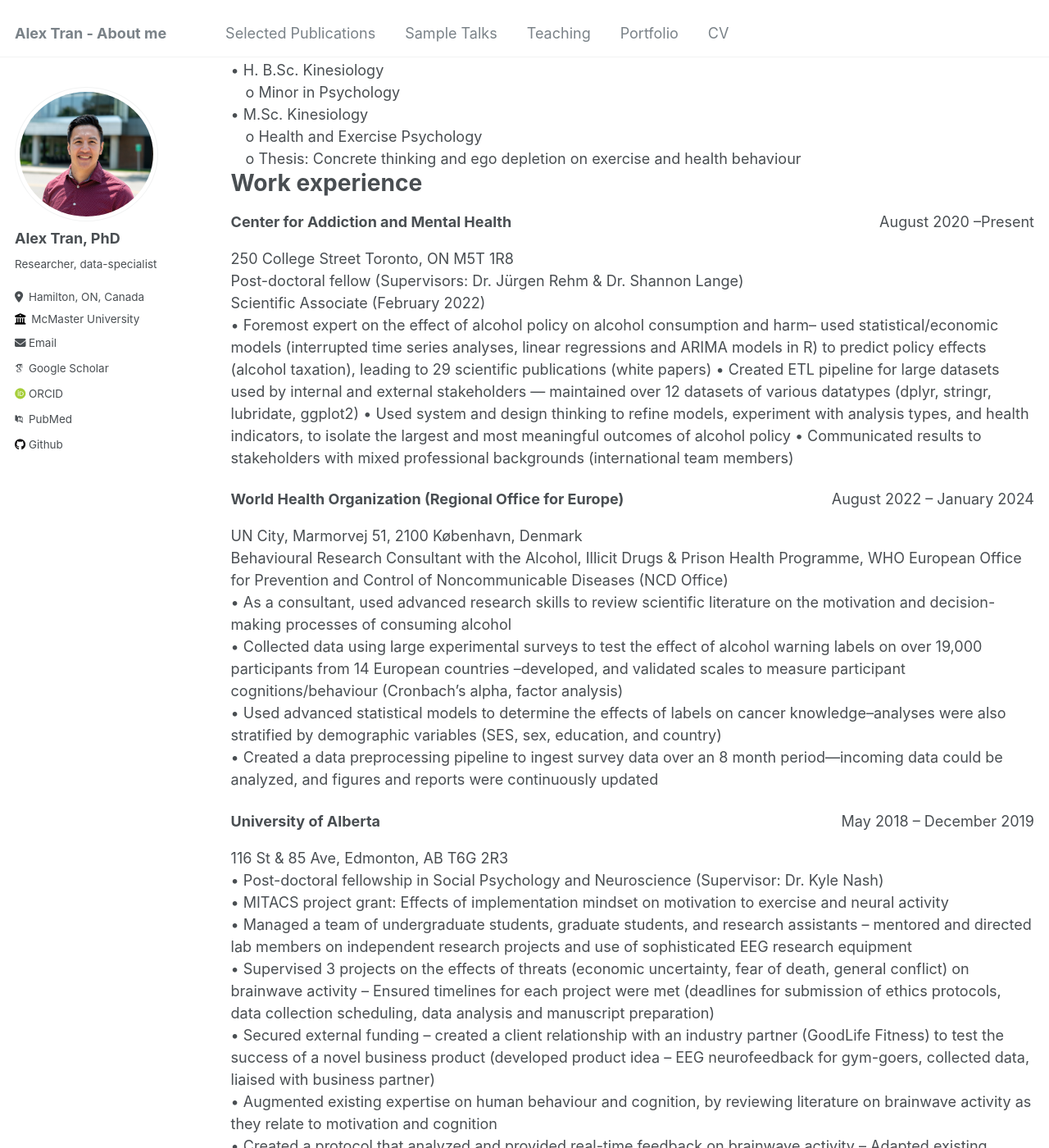
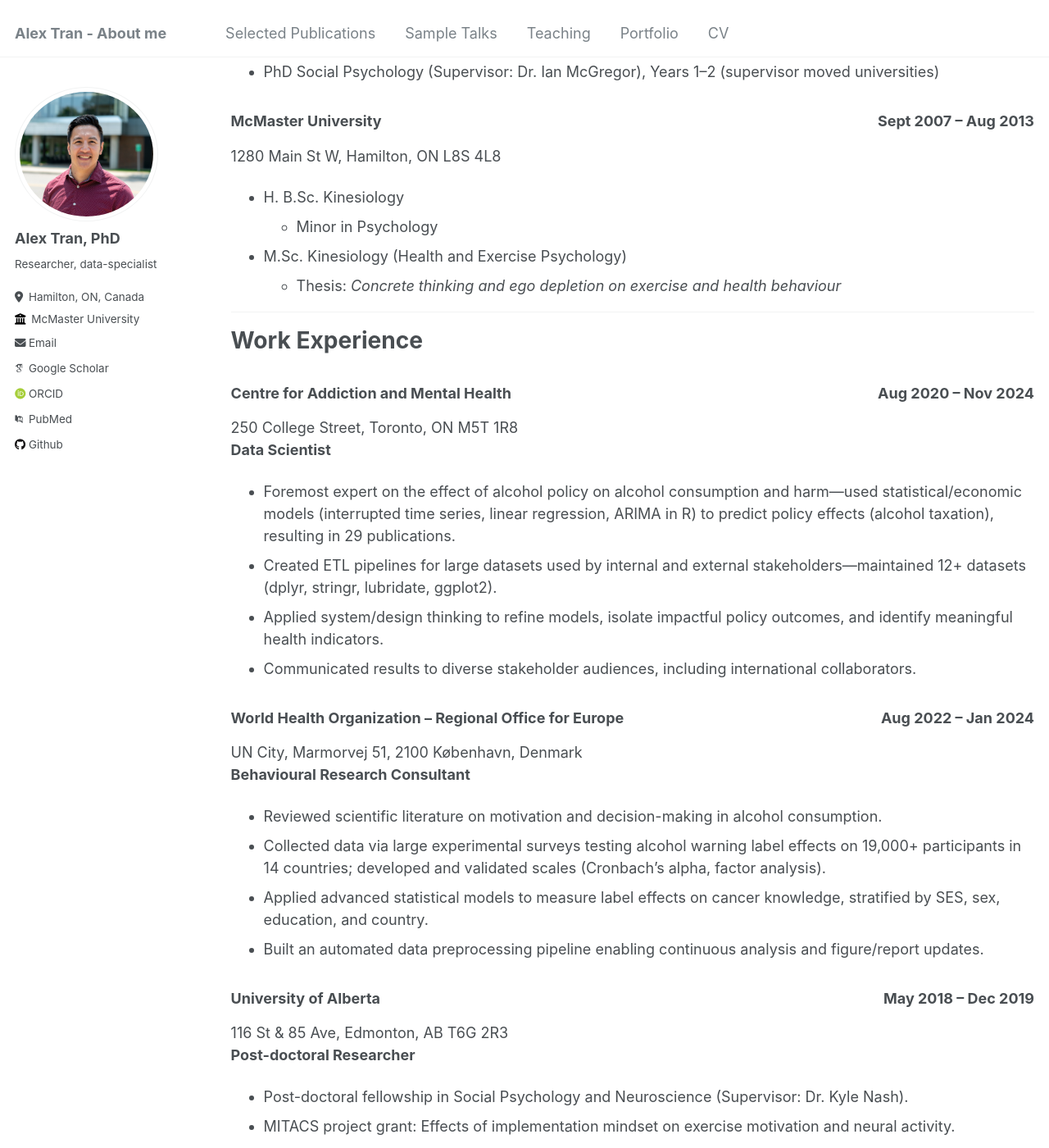
Before and after one commit to 9trana/academic_site, a Jekyll site: the page built from _pages/cv.md, in a window 1280 px wide and 1400 px high, scrolled down 450 px. Shown: the whole window at 82% size. Built offline with Jekyll 4.4.1, drawn with Linux system fonts in a browser that asks for light colours; some web fonts are replaced; some of the changed text lies outside the part shown.

Commit message:
Update cv.md

```diff
--- a/_pages/cv.md
+++ b/_pages/cv.md
@@ -9,205 +9,119 @@
 
 {% include base_path %}
 
-Education
-======
-<!-- University of Waterloo -->
-<div style="display: flex; justify-content: space-between; margin-bottom: 8px;">
-    <strong>University of Waterloo</strong>
-    <span>September 2015 – July 2018</span>
-</div>
-<p style="margin: 0;">
-    200 University Ave W, Waterloo, ON N2L 3G1<br/>
-    • PhD Social Psychology (Dr. Ian McGregor): Years 3-5 <br/>
-    • Thesis: Concrete (vs. abstract) thinking on approach motivation and behavioural persistence in behaviourally inhibited individuals
-</p>
+# Education
 
-<!-- York University -->
-<div style="display: flex; justify-content: space-between; margin-top: 16px; margin-bottom: 8px;">
-    <strong>York University</strong>
-    <span>September 2013 – August 2015</span>
-</div>
-<p style="margin: 0;">
-    4700 Keele St, Toronto, ON M3J 1P3<br/>
-    • PhD Social Psychology (Dr. Ian McGregor): Years 1-2 (supervisor moved universities)
-</p>
+### University of Waterloo <span style="float:right;">Sept 2015 – Jul 2018</span>
+200 University Ave W, Waterloo, ON N2L 3G1
+- PhD Social Psychology (Supervisor: Dr. Ian McGregor), Years 3–5
+- Thesis: *Concrete (vs. abstract) thinking on approach motivation and behavioural persistence in behaviourally inhibited individuals*
 
-<!-- McMaster University -->
-<div style="display: flex; justify-content: space-between; margin-top: 16px; margin-bottom: 8px;">
-    <strong>McMaster University</strong>
-    <span>September 2007 – August 2013</span>
-</div>
-<p style="margin: 0;">
-    1280 Main St W, Hamilton, ON L8S 4L8<br/>
-    • H. B.Sc. Kinesiology<br/>
-    &emsp;o Minor in Psychology<br/>
-    • M.Sc. Kinesiology<br/>
-    &emsp;o Health and Exercise Psychology<br/>
-    &emsp;o Thesis: Concrete thinking and ego depletion on exercise and health behaviour
-</p>
+### York University <span style="float:right;">Sept 2013 – Aug 2015</span>
+4700 Keele St, Toronto, ON M3J 1P3
+- PhD Social Psychology (Supervisor: Dr. Ian McGregor), Years 1–2 (supervisor moved universities)
 
+### McMaster University <span style="float:right;">Sept 2007 – Aug 2013</span>
+1280 Main St W, Hamilton, ON L8S 4L8
+- H. B.Sc. Kinesiology
+  - Minor in Psychology
+- M.Sc. Kinesiology (Health and Exercise Psychology)
+  - Thesis: *Concrete thinking and ego depletion on exercise and health behaviour*
 
-Work experience
-======
+---
 
-<!-- CAMH-->
-<div style="display: flex; justify-content: space-between; margin-top: 16px; margin-bottom: 8px;">
-    <strong>Center for Addiction and Mental Health</strong>
-    <span>August 2020 –Present</span>
-</div>
-250 College Street Toronto, ON M5T 1R8<br/>
-Post-doctoral fellow (Supervisors: Dr. Jürgen Rehm & Dr. Shannon Lange)<br/>
-Scientific Associate (February 2022)<br/>
-•	Foremost expert on the effect of alcohol policy on alcohol consumption and harm– used statistical/economic models (interrupted time series analyses, linear regressions and ARIMA models in R) to predict policy effects (alcohol taxation), leading to 29 scientific publications (white papers)
-•	Created ETL pipeline for large datasets used by internal and external stakeholders — maintained over 12 datasets of various datatypes (dplyr, stringr, lubridate, ggplot2)
-•	Used system and design thinking to refine models, experiment with analysis types, and health indicators, to isolate the largest and most meaningful outcomes of alcohol policy
-•	Communicated results to stakeholders with mixed professional backgrounds (international team members)
+# Work Experience
 
+### Centre for Addiction and Mental Health <span style="float:right;">Aug 2020 – Nov 2024</span>
+250 College Street, Toronto, ON M5T 1R8
+**Data Scientist**
+- Foremost expert on the effect of alcohol policy on alcohol consumption and harm—used statistical/economic models (interrupted time series, linear regression, ARIMA in R) to predict policy effects (alcohol taxation), resulting in 29 publications.
+- Created ETL pipelines for large datasets used by internal and external stakeholders—maintained 12+ datasets (dplyr, stringr, lubridate, ggplot2).
+- Applied system/design thinking to refine models, isolate impactful policy outcomes, and identify meaningful health indicators.
+- Communicated results to diverse stakeholder audiences, including international collaborators.
 
-<!-- WHO-->
-<div style="display: flex; justify-content: space-between; margin-top: 16px; margin-bottom: 8px;">
-    <strong>World Health Organization (Regional Office for Europe)</strong>
-    <span>August 2022 – January 2024</span>
-</div>
-UN City, Marmorvej 51, 2100 København, Denmark<br/>
-Behavioural Research Consultant with the Alcohol, Illicit Drugs & Prison Health Programme, WHO European Office for Prevention and Control of Noncommunicable Diseases (NCD Office)<br/>
-•	As a consultant, used advanced research skills to review scientific literature on the motivation and decision-making processes of consuming alcohol <br/>
-•	Collected data using large experimental surveys to test the effect of alcohol warning labels on over 19,000 participants from 14 European countries –developed, and validated scales to measure participant cognitions/behaviour (Cronbach’s alpha, factor analysis)<br/>
-•	Used advanced statistical models to determine the effects of labels on cancer knowledge–analyses were also stratified by demographic variables (SES, sex, education, and country)<br/>
-•	Created a data preprocessing pipeline to ingest survey data over an 8 month period—incoming data could be analyzed, and figures and reports were continuously updated<br/>
+### World Health Organization – Regional Office for Europe <span style="float:right;">Aug 2022 – Jan 2024</span>
+UN City, Marmorvej 51, 2100 København, Denmark
+**Behavioural Research Consultant**
+- Reviewed scientific literature on motivation and decision-making in alcohol consumption.
+- Collected data via large experimental surveys testing alcohol warning label effects on 19,000+ participants in 14 countries; developed and validated scales (Cronbach’s alpha, factor analysis).
+- Applied advanced statistical models to measure label effects on cancer knowledge, stratified by SES, sex, education, and country.
+- Built an automated data preprocessing pipeline enabling continuous analysis and figure/report updates.
 
-<!-- U of A-->
-<div style="display: flex; justify-content: space-between; margin-top: 16px; margin-bottom: 8px;">
-    <strong>University of Alberta</strong>
-    <span>May 2018 – December 2019</span>
-</div>
-116 St & 85 Ave, Edmonton, AB T6G 2R3<br/>
-•	Post-doctoral fellowship in Social Psychology and Neuroscience (Supervisor: Dr. Kyle Nash)<br/>
-•	MITACS project grant: Effects of implementation mindset on motivation to exercise and neural activity<br/>
-•	Managed a team of undergraduate students, graduate students, and research assistants – mentored and directed lab members on independent research projects and use of sophisticated EEG research equipment<br/>
-•	Supervised 3 projects on the effects of threats (economic uncertainty, fear of death, general conflict) on brainwave activity – Ensured timelines for each project were met (deadlines for submission of ethics protocols, data collection scheduling, data analysis and manuscript preparation)<br/>
-•	Secured external funding – created a client relationship with an industry partner (GoodLife Fitness) to test the success of a novel business product (developed product idea – EEG neurofeedback for gym-goers, collected data, liaised with business partner)<br/>
-•	Augmented existing expertise on human behaviour and cognition, by reviewing literature on brainwave activity as they relate to motivation and cognition<br/>
-•	Created a protocol that analyzed and provided real-time feedback on brainwave activity – Adapted existing MATLAB code and packages to create custom visuals for EEG neurofeedback (bcilab, eeglab, BrainVision Analyzer)<br/>
+### University of Alberta <span style="float:right;">May 2018 – Dec 2019</span>
+116 St & 85 Ave, Edmonton, AB T6G 2R3
+**Post-doctoral Researcher**
+- Post-doctoral fellowship in Social Psychology and Neuroscience (Supervisor: Dr. Kyle Nash).
+- MITACS project grant: Effects of implementation mindset on exercise motivation and neural activity.
+- Managed and mentored undergraduate and graduate researchers on EEG projects.
+- Supervised 3 threat-related EEG studies, meeting ethics, data, and manuscript deadlines.
+- Secured external funding with GoodLife Fitness to test EEG neurofeedback for gym-goers.
+- Developed custom MATLAB visualizations for real-time EEG neurofeedback (bcilab, eeglab, BrainVision Analyzer).
 
+---
 
-Awards and Scholarships
-======
+# Awards and Scholarships
 
-**MITACS Elevate Postdoctoral Fellow**
-December 2018
-• Total Awarded: $75,000
+| Award | Date | Amount |
+|-------|------|--------|
+| MITACS Elevate Postdoctoral Fellow | Dec 2018 | $75,000 |
+| SPSP Travel Grant | Feb 2016 | $500 |
+| SSHRC CGS Doctoral | Sept 2013 – Aug 2016 | $105,000 |
+| SSHRC CGS Master’s | Sept 2012 – Aug 2013 | $17,500 |
+| McMaster Graduate Entrance Scholarship | Sept – Dec 2011 | $3,500 |
+| McMaster Graduate Scholarship | Sept – Dec 2011 | $1,000 |
+| McMaster Undergraduate Entrance Scholarship | Sept 2007 – Sept 2011 | $4,000 |
 
-**SPSP Travel Grant**
-February 2016
-• Total Awarded: $500
+---
 
-**SSHRC Joseph-Armand Bombardier CGS Doctoral**
-September 2013 – August 2016
-• Total Awarded: $105,000
+# Skills
 
-**SSHRC Joseph-Armand Bombardier CGS Master’s**
-September 2012 – August 2013
-• Total Awarded: $17,500
+- Research Design
+- Data Analysis
+- Data Visualization
+- Scientific Writing
+- Statistics
+- Literature Reviews
+- Coding: R, MATLAB, SQL, Python
 
-**McMaster Graduate Entrance Scholarship**
-September 2011 – December 2011
-• Total Awarded: $3,500
+---
 
-**McMaster Graduate Scholarship**
-September 2011 – December 2011
-• Total Awarded: $1,000
+# Teaching & Mentoring
 
-**McMaster Undergraduate Entrance Scholarship**
-September 2007 – September 2011
-• Total Awarded: $4,000
+### Sessional Instructor
+- **McMaster University – Kinesiology** (Jan 2025 – Apr 2025)
+  *KIN 701: Research Design and Statistics in Kinesiology*
+- **Humber College – Allied Health** (Jan 2024 – Present)
+  *MSTH 252: Research Concepts in Massage Therapy*
+- **University of Waterloo – Psychology** (Sept 2016 – Apr 2017)
+  *PSYCH 253: Social Psychology*
 
-Skills
-======
+### Teaching Assistant
+- **University of Waterloo – Psychology** (Jan – Apr 2016)
+  *PSYCH 253: Social Psychology*
+- **York University – Psychology** (Jan 2014 – Apr 2015)
+  *PSYC 2130: Personality Psychology*
+- **McMaster University – Kinesiology** (Sept 2011 – Aug 2013)
+  *KIN 1YY3, KIN 3E03, KIN 3U03, KIN 2CC3*
 
-Research Design<br/>
-Data Analysis<br/>
-Data Visualization<br/>
-Scientific Writing<br/>
-Statistics<br/>
-Literature Reviews<br/>
-Coding (R, MATLAB, SQL, Python)<br/>
-
-
-Teaching and Mentoring
-======
-
-**Sessional Instructor**
-  Allied Health, Humber College
-  January 2024 – April 2024
-  &nbsp;&nbsp;&nbsp;&nbsp;• MSTH 252: Research Concepts in Massage Therapy
-
-**Sessional Instructor**
-  Department of Psychology, University of Waterloo
-  September 2016 – April 2017
-  &nbsp;&nbsp;&nbsp;&nbsp;• PSYCH 253 Social Psychology
-
-**Teaching Assistant**
-  Department of Psychology, University of Waterloo
-  January 2016 – April 2016
-  &nbsp;&nbsp;&nbsp;&nbsp;• PSYCH 253 Social Psychology
-
-**Teaching Assistant**
-  Department of Psychology, York University
-  January 2014 – April 2015
-  • PSYC 2130 Personality Psychology
-
-- **Teaching Assistant**
-  Department of Kinesiology, McMaster University
-  September 2011 – August 2013
-  &nbsp;&nbsp;&nbsp;&nbsp;• KIN 1YY3 Human Anatomy and Physiology II
-  &nbsp;&nbsp;&nbsp;&nbsp;• KIN 3E03 Neural Control of Human Movement
-  &nbsp;&nbsp;&nbsp;&nbsp;• KIN 3U03 Human Growth and Maturation
-  &nbsp;&nbsp;&nbsp;&nbsp;• KIN 2CC3 Cardiorespiratory Metabolic Exercise Physiology
-
-
-### University of Alberta: Co-supervised Undergraduate Theses
-- **Shafa Mazid**  2019
-  &nbsp;&nbsp;&nbsp;&nbsp;• Thesis in preparation (purpose and meaning)
-
-- **Mikayla Almeida**  2019
-  &nbsp;&nbsp;&nbsp;&nbsp;• Thesis in preparation (perception, consciousness, and behavior)
-
-- **Alex Munn**  2019
-  &nbsp;&nbsp;&nbsp;&nbsp;• Thesis in preparation (attachment styles, trust, and disclosure)
-
-- **Amanda Chao**  2018
-  &nbsp;&nbsp;&nbsp;&nbsp;• Anger as a moderator of threat and P3a amplitude
-
-### York University: Co-supervised Undergraduate Theses
-- **Constantine Sharpinskyi**  2015
-  &nbsp;&nbsp;&nbsp;&nbsp;• P3a: A neural marker of vigilance
-
-- **Richard Zeifman**  2014
-  &nbsp;&nbsp;&nbsp;&nbsp;• Religion, anxiety, and the preference for consistency
-
-### McMaster University: Co-supervised Undergraduate Theses
-- **Preston Williams**  2012
-  &nbsp;&nbsp;&nbsp;&nbsp;• Relationship inferred self-efficacy (RISE) increases kids' sport participation
-
-### Graduate Teaching and Learning Program
-- University of Alberta  May 2019
-  &nbsp;&nbsp;&nbsp;&nbsp;• Teaching Bootcamp Level 2: Developing a teaching dossier
-  &nbsp;&nbsp;&nbsp;&nbsp;• Center for Teaching and Learning Monthly Seminar attendee
-
-### Fundamentals of University Teaching Workshops
-- University of Waterloo  April 2016
-  &nbsp;&nbsp;&
+### Co-supervised Undergraduate Theses
+**University of Alberta** (2018–2019): Shafa Mazid, Mikayla Almeida, Alex Munn, Amanda Chao
+**York University** (2014–2015): Constantine Sharpinskyi, Richard Zeifman
+**McMaster University** (2012): Preston Williams
 
 
 Research Contributions
 ======
 
+**2025**
+======
+Tran., A., Jiang, H., Lange, S.,Llamosas-Falcon, L.,Petkevičienė, J., Radišauskas, R., Štelemėkas, M., Rehm, J., (2024) How does taxation affect liver cirrhosis across age groups? An analysis of alcohol control policies on liver cirrhosis outcomes in Lithuania between 2001 and 2022. Alcohol and Alcoholism [https://doi.org/10.1186/s13104-024-06882-w](https://doi.org/10.1093/alcalc/agaf034)
+
+Tran, A., Jiang, H., Lange, S., Štelemėkas, M., Stumbrys, D., Tamutienė, I., & Rehm, J. (accepted). Changes in self-reported alcohol consumption at high and low consumption in the wake of the COVID-19 pandemic: A test of the polarization hypothesis. Frontiers in Psychiatry.
+
+
 **2024**
 ======
 Tran., A., Jiang, H., Lange, S., Rehm, J., (2024) Trend of alcohol use disorder as a percentage of all-cause mortality in North America. BMC Research Notes https://doi.org/10.1186/s13104-024-06882-w
-
-Tran, A., Jiang, H., Lange, S., Štelemėkas, M., Stumbrys, D., Tamutienė, I., & Rehm, J. (2024). Changes in self-reported alcohol consumption at high and low consumption in the wake of the COVID-19 pandemic: A test of the polarization hypothesis. medRxiv, 2024-07.
 
 Correia, D., Kokole, D., Rehm, J., Tran, A., Ferreira-Borges, C., Galea, G., ... & Neufeld, M. (2024). Effect of alcohol health warning labels on knowledge related to the ill effects of alcohol on cancer risk and their public perceptions in 14 European countries: an online survey experiment. The Lancet Public Health, 9(7), e470-e480.
 
```
